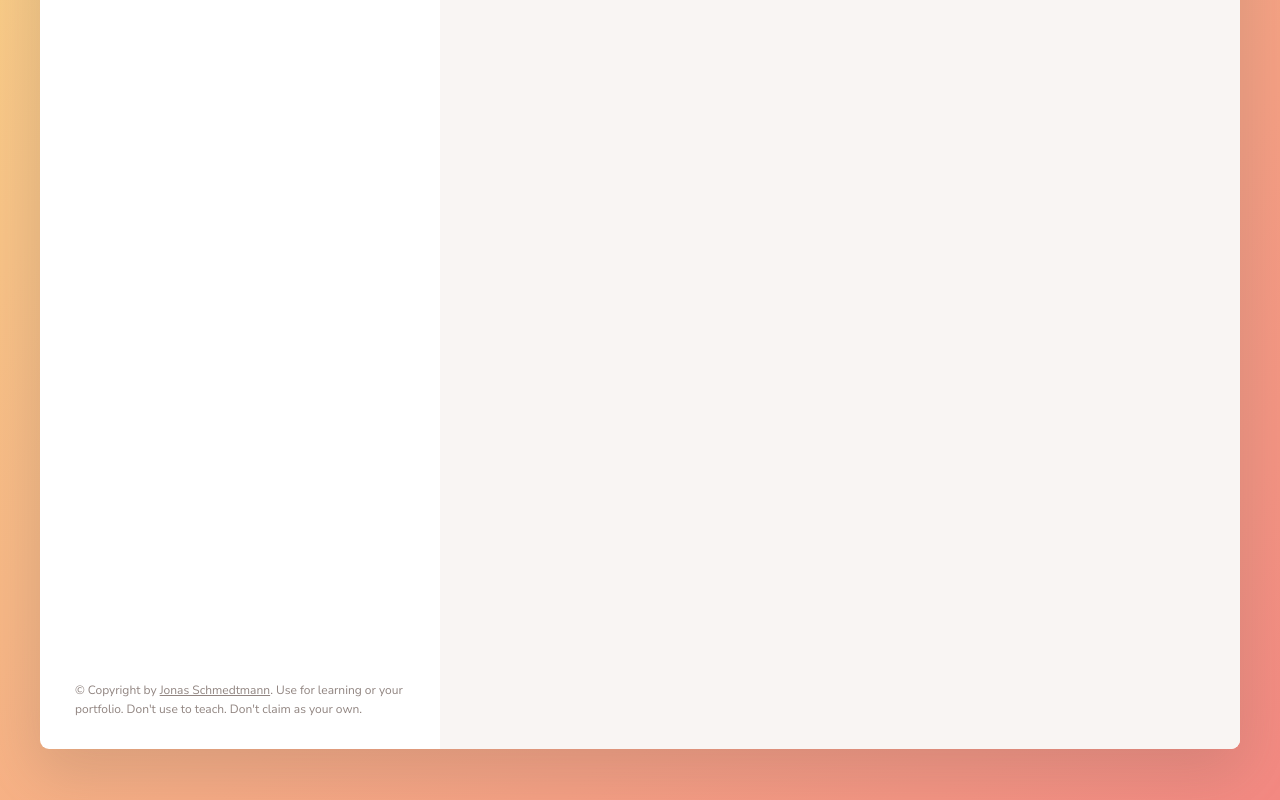
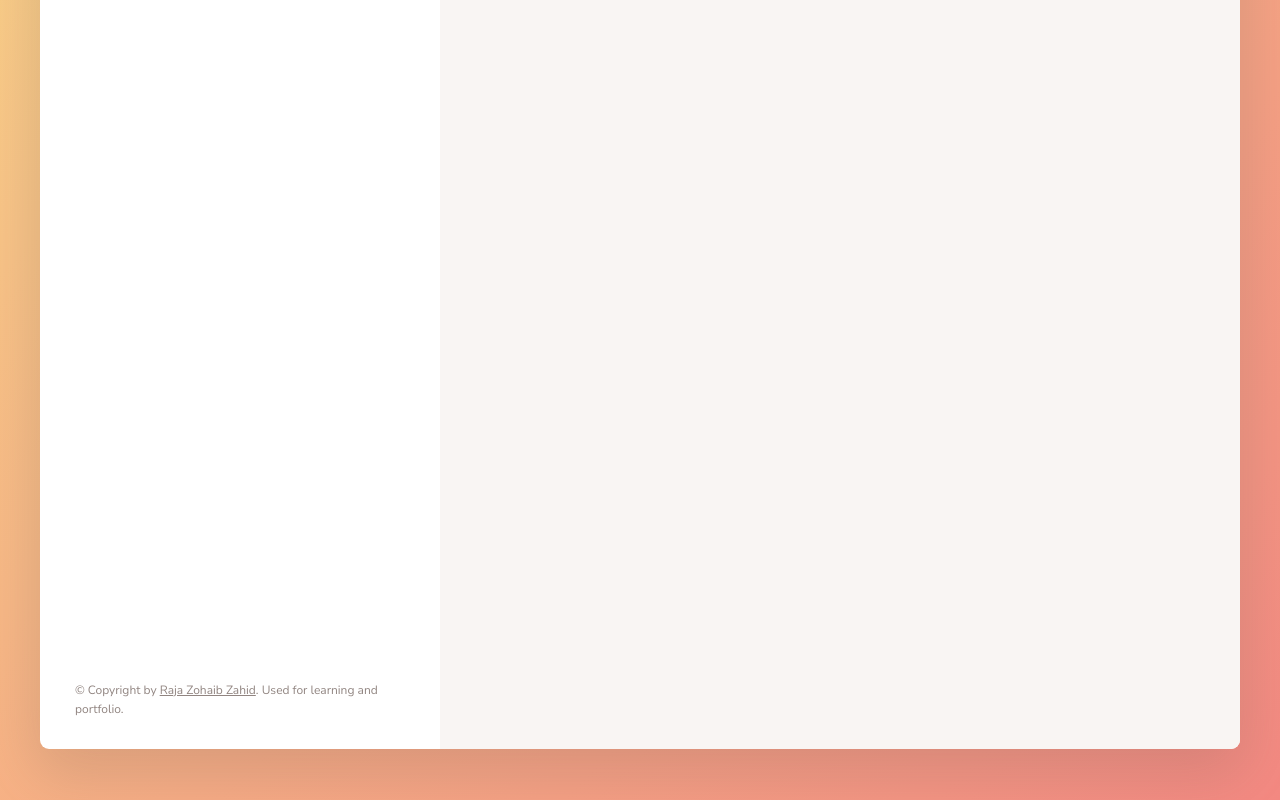
Before and after one commit to rajazohaibzahid/Forkify, a website built with Parcel: page index.html in a window 1280 px wide. Shown: the part 472-1272 px from the top of the page. Built offline with nearby package versions, Linux system fonts and the light colour scheme.

Commit message:
final commit

```diff
--- a/index.html
+++ b/index.html
@@ -126,13 +126,8 @@
 
         <p class="copyright">
           &copy; Copyright by
-          <a
-            class="twitter-link"
-            target="_blank"
-            href="https://twitter.com/jonasschmedtman"
-            >Jonas Schmedtmann</a
-          >. Use for learning or your portfolio. Don't use to teach. Don't claim
-          as your own.
+          <a class="twitter-link" target="_blank" href="">Raja Zohaib Zahid</a>.
+          Used for learning and portfolio.
         </p>
       </div>
 
--- a/src/js/controller.js
+++ b/src/js/controller.js
@@ -41,7 +41,7 @@ const controlRecipes = async function () {
 const controlSearchResults = async function () {
   try {
     resultsView.renderSpinner();
-    console.log(resultsView);
+    // console.log(resultsView);
 
     // 1) Get search query
     const query = searchView.getQuery();
--- a/src/js/model.js
+++ b/src/js/model.js
@@ -39,7 +39,7 @@ export const loadRecipe = async function (id) {
       state.recipe.bookmarked = true;
     else state.recipe.bookmarked = false;
 
-    console.log(state.recipe);
+    // console.log(state.recipe);
   } catch (err) {
     // Temp error Handeling
     console.error(`${err} 🔥🔥🔥🔥`);
@@ -51,7 +51,7 @@ export const loadSearchResults = async function (query) {
   try {
     state.search.query = query;
     const data = await AJAX(`${API_URL}?search=${query}&key=${KEY}`);
-    console.log(data);
+    // console.log(data);
     state.search.results = data.data.recipes.map(rec => {
       return {
         id: rec.id,
--- a/src/js/views/recipeView.js
+++ b/src/js/views/recipeView.js
@@ -1,7 +1,8 @@
 import View from './View';
 
 import icons from 'url:../../img/icons.svg'; // Parcel 2 Latest
-import { Fraction } from 'fractional';
+// import { Fraction } from 'fractional';
+import Fraction from 'fraction.js';
 
 class RecipeView extends View {
   _parentElement = document.querySelector('.recipe');
```
Also changed, not shown: package.json (+7 -2 lines), 1 other file.
